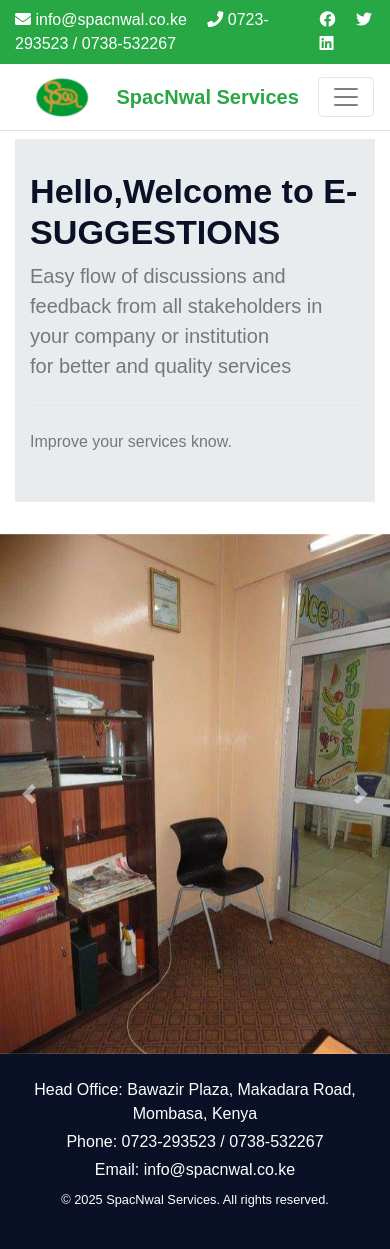
After one commit to TONNY-tec/spacwal, a Django app: template application/templates/spacnwal.html in a window 390 px wide. The commit adds this page. Run offline with Django 5.2, Linux system fonts and the light colour scheme; the template is opened without the code that fills it, so the values that code supplies are empty; some libraries are stand-ins or nearby versions.

Commit message:
Add images on the project and some details in on service template

```diff
--- /dev/null
+++ b/application/templates/spacnwal.html
@@ -0,0 +1,167 @@
+<!DOCTYPE html>
+<html lang="en">
+  {% load static %}
+  <head>
+    <meta charset="utf-8" />
+    <title>SpacNwal Services - Cleaning & Environmental Experts</title>
+    <meta
+      name="keywords"
+      content="SpacNwal, Cleaning, Fumigation, Landscaping, Kenya Cleaning Services, Office Cleaning"
+    />
+    <meta
+      name="description"
+      content="SpacNwal Services is committed to high standards in cleaning, environmental beautification, and hygiene supply. We make it sparkle and leave it green."
+    />
+
+    <meta name="viewport" content="width=device-width, initial-scale=1.0" />
+    <link
+      href="https://cdn.jsdelivr.net/npm/bootstrap@5.3.0/dist/css/bootstrap.min.css"
+      rel="stylesheet"
+    />
+    <link
+      href="https://cdnjs.cloudflare.com/ajax/libs/font-awesome/5.15.4/css/all.min.css"
+      rel="stylesheet"
+    />
+    <link
+      href="https://cdn.jsdelivr.net/npm/bootstrap-icons@1.10.5/font/bootstrap-icons.css"
+      rel="stylesheet"
+    />
+    <link href="{% static 'css/style.css' %}" rel="stylesheet" />
+  </head>
+  <body>
+    <!-- Header -->
+    <header class="bg-success text-white py-2">
+      <div class="container d-flex justify-content-between align-items-center">
+        <div>
+          <i class="fas fa-envelope"></i> info@spacnwal.co.ke
+          <span class="ms-3"
+            ><i class="fas fa-phone"></i> 0723-293523 / 0738-532267</span
+          >
+        </div>
+        <div>
+          <a href="#" class="text-white ms-3"
+            ><i class="fab fa-facebook"></i
+          ></a>
+          <a href="#" class="text-white ms-3"><i class="fab fa-twitter"></i></a>
+          <a href="#" class="text-white ms-3"
+            ><i class="fab fa-linkedin"></i
+          ></a>
+        </div>
+      </div>
+    </header>
+
+    <nav class="navbar navbar-expand-lg navbar-light bg-white border-bottom">
+      <div class="container">
+        <a class="navbar-brand fw-bold text-success" href=""></a>
+        <!-- Logo -->
+        <a class="navbar-brand d-flex align-items-center" href="/">
+          <img
+            src="{% static 'img/spacnwal.logo.png' %}"
+            alt="SpacNwal Logo"
+            height="40"
+            class="me-2"
+          />
+        </a>
+        <a class="navbar-brand fw-bold text-success" href="#"
+          >SpacNwal Services</a
+        >
+        <button
+          class="navbar-toggler"
+          type="button"
+          data-bs-toggle="collapse"
+          data-bs-target="#navbarNav"
+        >
+          <span class="navbar-toggler-icon"></span>
+        </button>
+        <div class="collapse navbar-collapse" id="navbarNav">
+          <ul class="navbar-nav ms-auto">
+            <li class="nav-item"><a class="nav-link" href="/application/index/">Home</a></li>
+            <li class="nav-item">
+              <a class="nav-link" href="/application/about/">About</a>
+            </li>
+            <li class="nav-item">
+              <a class="nav-link" href="/application/services/">Cleaning Services</a>
+            </li>
+              <li class="nav-item">
+              <a class="nav-link" href="/application/abroad/">International Services</a>
+            </li>
+            <li class="nav-item"><a class="nav-link" href="/application/team/">Team</a></li>
+            <li class="nav-item">
+              <a class="nav-link" href="/application/contact/">Contact</a>
+            </li>
+          </ul>
+        </div>
+      </div>
+    </nav>
+
+<div class="distance">
+<h2></h2>
+<!--jumbotron section-->
+<div class="container">
+  <div class="jumbotron jumbotron-fluid">
+    <div class="container">
+      <h1 class="display-4"><b>Hello,Welcome to E- SUGGESTIONS</b></h1>
+      <p class="lead">Easy flow of discussions  and feedback from all stakeholders in your company or institution <br> for better and quality services</p>
+      <hr class="my-4">
+      <p>Improve your services know.</p>
+    </div>
+  </div>
+</div>
+
+<!--carousel section-->
+<div class="row">
+<div class="col-sm-3"></div>
+<div class="col-sm-6">
+  <div id="carouselExampleRide" class="carousel slide" data-bs-ride="true">
+  <div class="carousel-inner">
+    <div class="carousel-item active">
+      <img src="../../static/img/Charity%20img.jpg" class="d-block w-100" alt="...">
+    </div>
+    <div class="carousel-item">
+      <img src="../../static/img/Charity%20img1.jpg" class="d-block w-100" alt="...">
+    </div>
+    <div class="carousel-item">
+      <img src="../../static/img/charity%20img2.jpg" class="d-block w-100" alt="...">
+    </div>
+  </div>
+  <button class="carousel-control-prev" type="button" data-bs-target="#carouselExampleRide" data-bs-slide="prev">
+    <span class="carousel-control-prev-icon" aria-hidden="true"></span>
+    <span class="visually-hidden">Previous</span>
+  </button>
+  <button class="carousel-control-next" type="button" data-bs-target="#carouselExampleRide" data-bs-slide="next">
+    <span class="carousel-control-next-icon" aria-hidden="true"></span>
+    <span class="visually-hidden">Next</span>
+  </button>
+</div>
+</div>
+<div class="col-sm-3"></div>
+</div>
+</div>
+
+  <footer class="bg-dark text-white py-4">
+      <div class="container text-center">
+        <p class="mb-1">
+          Head Office: Bawazir Plaza, Makadara Road, Mombasa, Kenya
+        </p>
+        <p class="mb-1">Phone: 0723-293523 / 0738-532267</p>
+        <p class="mb-0">
+          Email:
+          <a href="mailto:info@spacnwal.co.ke" class="text-white"
+            >info@spacnwal.co.ke</a
+          >
+        </p>
+        <p class="mt-2 small">
+          &copy; 2025 SpacNwal Services. All rights reserved.
+        </p>
+      </div>
+    </footer>
+
+    <!-- Scripts -->
+    <script src="https://cdn.jsdelivr.net/npm/bootstrap@5.3.0/dist/js/bootstrap.bundle.min.js"></script>
+    <!-- Contact Javascript File -->
+    <script src="mail/jqBootstrapValidation.min.js"></script>
+    <script src="mail/contact.js"></script>
+
+    <script src="https://code.jquery.com/jquery-3.4.1.min.js"></script>
+  </body>
+</html>
--- a/application/urls.py
+++ b/application/urls.py
@@ -11,4 +11,6 @@ urlpatterns = [
     path('services/', views.services_list, name='services_list'),
     path('contact/', views.contact_view, name='contact'),
     path('team/', views.team, name='team'),
+    path('spacnwal/', views.spacnwal, name= 'spacnwal'),
+    path('abroad/', views.abroad, name='abroad'),
     ]
--- a/spacwall/settings.py
+++ b/spacwall/settings.py
@@ -24,11 +24,6 @@ SECRET_KEY = 'django-insecure-*1f##c-8thn-6c$f2(-34=1#=bgy-)l9&ocqz)t&g(gmxbaf)d
 
 # SECURITY WARNING: don't run with debug turned on in production!
 DEBUG = True
-<<<<<<< HEAD
-=======
-
-ALLOWED_HOSTS = []
->>>>>>> 50905ee74a95392bd215a9e1504a16c66c4f3a12
 
 ALLOWED_HOSTS = []
 
```
Also changed, not shown: application/templates/abroad.html (added, +13 -0 lines), application/templates/index.html (+8 -9 lines), application/templates/services_list.html (+28 -0 lines), application/views.py (+6 -1 lines), static/img/Charity img.jpg (added), static/img/Charity img1.jpg (added), static/img/charity img2.jpg (added).
